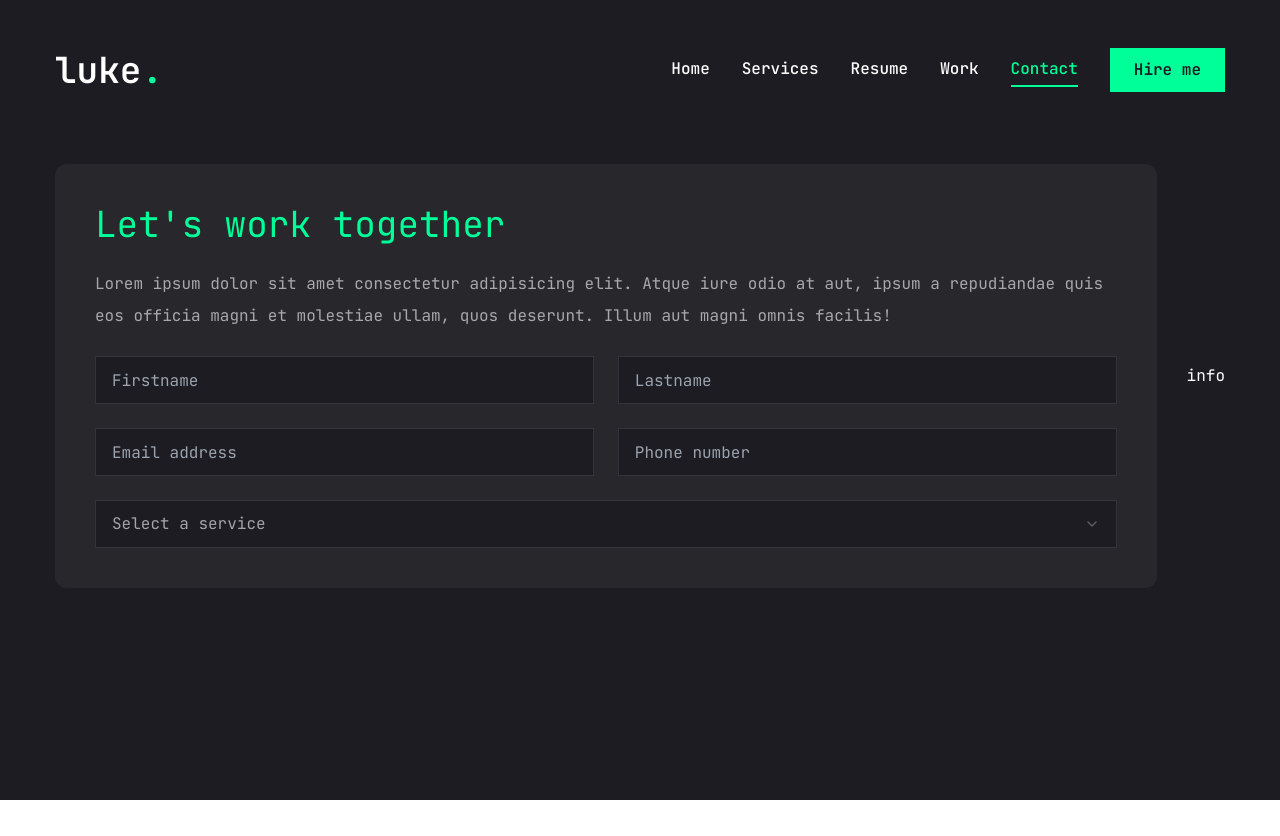
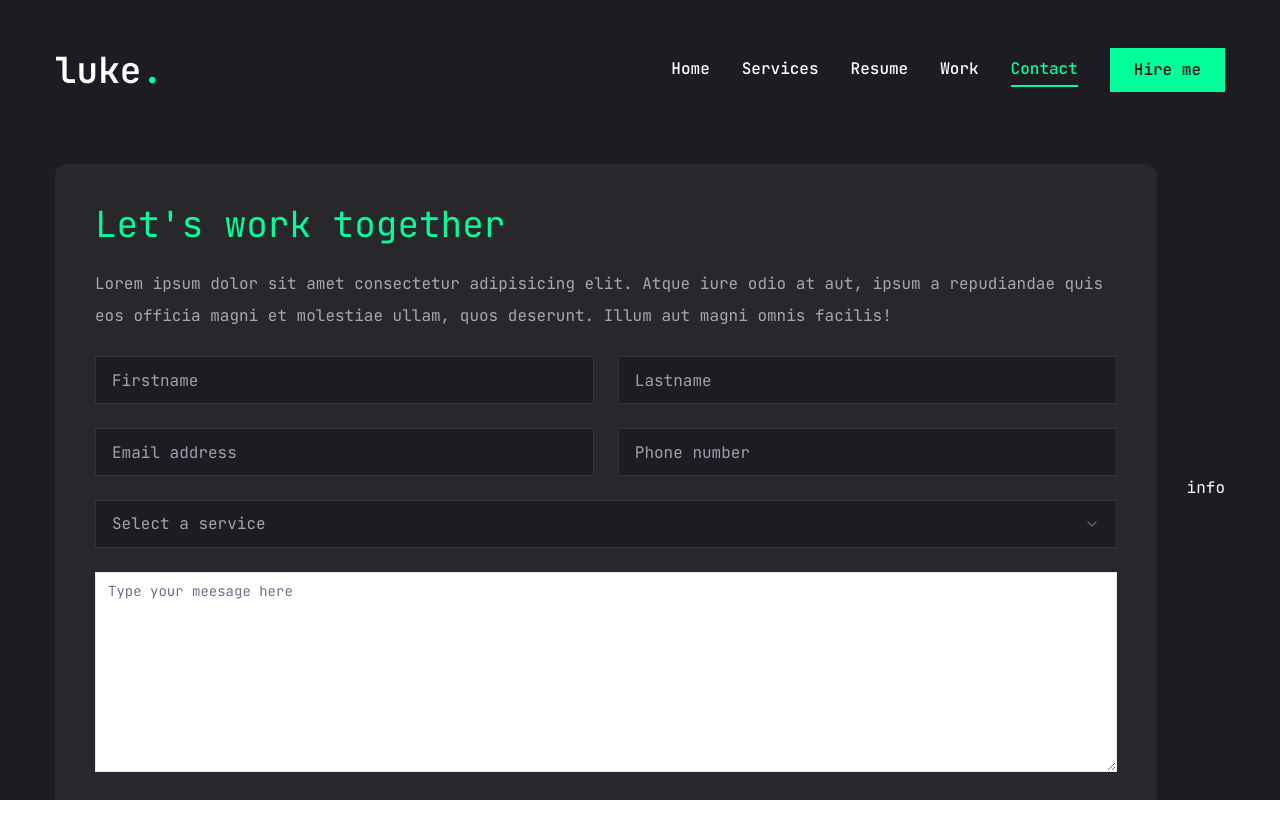
Before and after one commit to sfaa5/my-app, a Next.js app: page /contact in a window 1280 px wide. Before the commit the page ends 800 px from the top, so only its background shows below. Built offline with nearby package versions, Linux system fonts and the light colour scheme.

Commit message:
textarea

```diff
--- a/app/contact/page.jsx
+++ b/app/contact/page.jsx
@@ -69,6 +69,12 @@ const Contact = () => {
             </SelectContent>
           </Select>
 
+          {/* textarea */}
+          <Textarea
+          className="h-[200px]"
+          placeholder="Type your meesage here"
+          />
+
             </form>
           </div>
 
```
